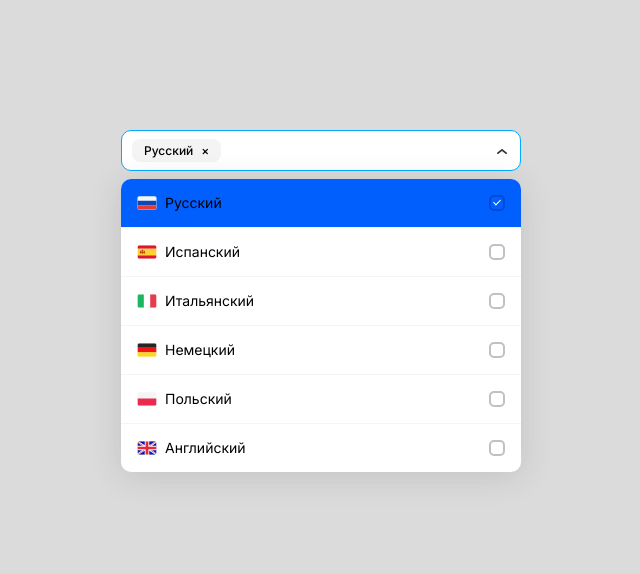
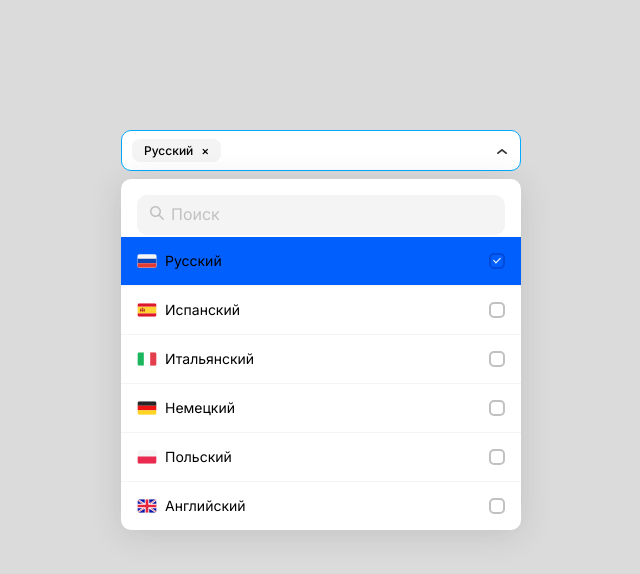
Before and after one commit to kiselevMaksim1223/select-react, a React app: page / in a window 1280 px wide. Both pictures are taken after a click on the element 821 px from the left and 150 px from the top of the page. Shown: the top 574 px of the page, without its empty margins (319-959 px from the left). Built offline with nearby package versions, Linux system fonts and the light colour scheme.

Commit message:
search was implemented

```diff
--- /dev/null
+++ b/src/ui-kit/Search/Search.module.css
@@ -0,0 +1,33 @@
+.inputWrapper {
+  position: relative;
+  width: 100%;
+  padding: 16px 16px 0;
+  margin-bottom: 2px;
+}
+
+.searchIcon {
+  position: absolute;
+  top: 60%;
+  left: 28px;
+  transform: translateY(-50%);
+}
+
+.input {
+  width: 100%;
+  height: 40px;
+  border: none;
+  padding: 10px 12px 10px 34px;
+  border-radius: 10px;
+  background: var(--black-primary-100);
+}
+
+.input::placeholder {
+  font-family: "Inter", sans-serif;
+  font-size: 16px;
+  color: var(--black-primary-300);
+}
+
+.input:focus {
+  border: 1px solid hsl(200, 100%, 50%);
+  outline: none;
+}
--- /dev/null
+++ b/src/ui-kit/Search/Search.tsx
@@ -0,0 +1,25 @@
+import React, { FC } from "react";
+import * as styles from "./Search.module.css";
+import search from "../../assets/images/search.svg";
+
+interface ISearch {
+  searchText: string;
+  handleSearchText: (text: string) => void;
+}
+
+const Search: FC<ISearch> = ({ searchText, handleSearchText }) => {
+  return (
+    <div className={styles.inputWrapper}>
+      <img src={search} alt="search" className={styles.searchIcon} />
+      <input
+        id="search-input"
+        placeholder="Поиск"
+        className={styles.input}
+        onChange={(e) => handleSearchText(e.target.value)}
+        value={searchText}
+      />
+    </div>
+  );
+};
+
+export default Search;
--- a/src/ui-kit/select/MultipleSelect/MultipleSelect.tsx
+++ b/src/ui-kit/select/MultipleSelect/MultipleSelect.tsx
@@ -22,6 +22,8 @@ const NEXT = 1;
 const MultipleSelect: FC<IMultipleSelect> = ({ value, options, onChange }) => {
   const [isOpenItemsMenu, setIsOpenItemsMenu] = useState(false);
   const [currentItemIndex, setCurrentItemIndex] = useState(0);
+  const [searchText, setSearchText] = useState<string>("");
+  const [searchOptions, setSearchOptions] = useState(options);
 
   const selectMenuRef = useRef<HTMLDivElement>(null);
 
@@ -32,6 +34,7 @@ const MultipleSelect: FC<IMultipleSelect> = ({ value, options, onChange }) => {
   const handleToggleCloseMenu = () => {
     setIsOpenItemsMenu(false);
     setCurrentItemIndex(0);
+    setSearchText("");
   };
 
   useClickOutside(selectMenuRef, handleToggleCloseMenu);
@@ -45,51 +48,58 @@ const MultipleSelect: FC<IMultipleSelect> = ({ value, options, onChange }) => {
     }
   };
 
+  // search
+  useEffect(() => {
+    const newOptions = options.filter((el) =>
+      el.label.text.toLowerCase().startsWith(searchText.toLowerCase())
+    );
+    setSearchOptions(newOptions);
+  }, [searchText]);
+
+  // keyboard navigation
   useEffect(() => {
     if (isOpenItemsMenu) {
-      const test = window.scrollY;
-      const select = document.getElementById("combobox-list")!;
-
-      const selectOptions = Array.from(select.querySelectorAll("li"));
-
-      if (currentItemIndex >= 0 && select) {
-        const selectOptions = Array.from(select.querySelectorAll("li"));
-
-        selectOptions[currentItemIndex].scrollIntoView({ block: "nearest" });
-      }
+      const input = document.getElementById("search-input")!;
+      const select = document.getElementById("combobox")!;
 
       window.onscroll = () => {
-        window.scroll(0, test);
+        select.blur();
+        handleToggleCloseMenu();
       };
       document.onkeydown = (e) => {
         const keyCode = e.code;
 
-        e.preventDefault();
         if (keyCode === "Enter" && currentItemIndex >= 0) {
-          selectOption(options[currentItemIndex]);
+          searchOptions[currentItemIndex] &&
+            selectOption(searchOptions[currentItemIndex]);
           handleToggleCloseMenu();
           setCurrentItemIndex(0);
         }
-        if (keyCode === "ArrowUp" && options[currentItemIndex - PREV]) {
+        if (keyCode === "ArrowUp" && searchOptions[currentItemIndex - PREV]) {
           setCurrentItemIndex(currentItemIndex - PREV);
         }
-        if (keyCode === "ArrowDown" && options[currentItemIndex + NEXT]) {
+        if (keyCode === "ArrowDown" && searchOptions[currentItemIndex + NEXT]) {
+          input.blur();
           setCurrentItemIndex(currentItemIndex + NEXT);
-        }
-        if (keyCode !== "Escape" && currentItemIndex >= 0) {
-          selectOptions[currentItemIndex].scrollIntoView({ block: "nearest" });
         }
         if (keyCode === "Escape" || currentItemIndex < 0) {
           handleToggleCloseMenu();
         }
       };
     } else {
+      const input = document.getElementById("search-input")!;
       document.onkeydown = (e) => {
         const keyCode = e.code;
-        if (keyCode === "ArrowUp" || keyCode === "ArrowDown") return true;
-      };
-      window.onscroll = () => {
-        return true;
+        if (
+          keyCode === "Enter" ||
+          (keyCode === "Space" && !isOpenItemsMenu) ||
+          keyCode === "ArrowDown"
+        ) {
+          input && input.focus();
+          handleToggleMenu();
+        } else {
+          return true;
+        }
       };
     }
   }, [isOpenItemsMenu, options, value, handleToggleCloseMenu]);
@@ -108,11 +118,13 @@ const MultipleSelect: FC<IMultipleSelect> = ({ value, options, onChange }) => {
       <MultipleSelectMenu
         isOpen={isOpenItemsMenu}
         selectedValues={value}
-        handleSelectedValue={onChange}
-        options={options}
+        handleSelectedValue={selectOption}
+        options={searchOptions}
         handleToggleCloseMenu={handleToggleCloseMenu}
         currentItemIndex={currentItemIndex}
         setCurrentItemIndex={setCurrentItemIndex}
+        searchText={searchText}
+        handleSearchText={setSearchText}
       />
     </div>
   );
--- a/src/ui-kit/select/MultipleSelect/MultipleSelectMenu/MultipleSelectMenu.tsx
+++ b/src/ui-kit/select/MultipleSelect/MultipleSelectMenu/MultipleSelectMenu.tsx
@@ -1,48 +1,43 @@
 import React, { FC } from "react";
-
 import * as styles from "./MultipleSelectMenu.module.css";
 import { ISelectOption } from "../MultipleSelect";
 import MultipleSelectItem from "../MultipleSelectItem/MultipleSelectItem";
+import Search from "../../../Search/Search";
 
 interface ISelectMenuMultiple {
   selectedValues: ISelectOption[] | undefined;
-  handleSelectedValue: (value: ISelectOption[]) => void;
+  handleSelectedValue: (value: ISelectOption) => void;
   options: ISelectOption[];
   isOpen: boolean;
   className?: string;
   handleToggleCloseMenu: () => void;
   currentItemIndex: number;
   setCurrentItemIndex: (value: number) => void;
+  searchText: string;
+  handleSearchText: (value: string) => void;
 }
 
 type ISelectMenu = ISelectMenuMultiple;
 
-const SelectMenu: FC<ISelectMenu> = ({
+const MultipleSelectMenu: FC<ISelectMenu> = ({
   selectedValues,
   handleSelectedValue,
   options,
   isOpen,
-  className,
   handleToggleCloseMenu,
   currentItemIndex,
   setCurrentItemIndex,
+  searchText,
+  handleSearchText,
 }) => {
   if (!isOpen) return null;
 
-  const selectOption = (option: ISelectOption) => {
-    const values = selectedValues ?? [];
-    if (values?.includes(option)) {
-      handleSelectedValue(values.filter((o) => o !== option));
-    } else {
-      handleSelectedValue([...values, option]);
-    }
-  };
-
-  const mappedSelectItems = options.map((el) => (
+  const mappedSelectItems = options.map((el, index) => (
     <MultipleSelectItem
       key={el.value}
       value={el}
-      handleSelectedValue={selectOption}
+      elementIndex={index}
+      handleSelectedValue={handleSelectedValue}
       currentSelectedItems={selectedValues}
       handleToggleCloseMenu={handleToggleCloseMenu}
       currentItemIndex={currentItemIndex}
@@ -57,9 +52,14 @@ const SelectMenu: FC<ISelectMenu> = ({
       aria-expanded={isOpen}
       className={styles.main}
     >
-      {mappedSelectItems}
+      <Search searchText={searchText} handleSearchText={handleSearchText} />
+      {mappedSelectItems.length === 0 ? (
+        <div className={styles.notFound}>Ничего не найдено</div>
+      ) : (
+        mappedSelectItems
+      )}
     </ul>
   );
 };
 
-export default SelectMenu;
+export default MultipleSelectMenu;
```
Also changed, not shown: src/assets/images/search.svg (added).
